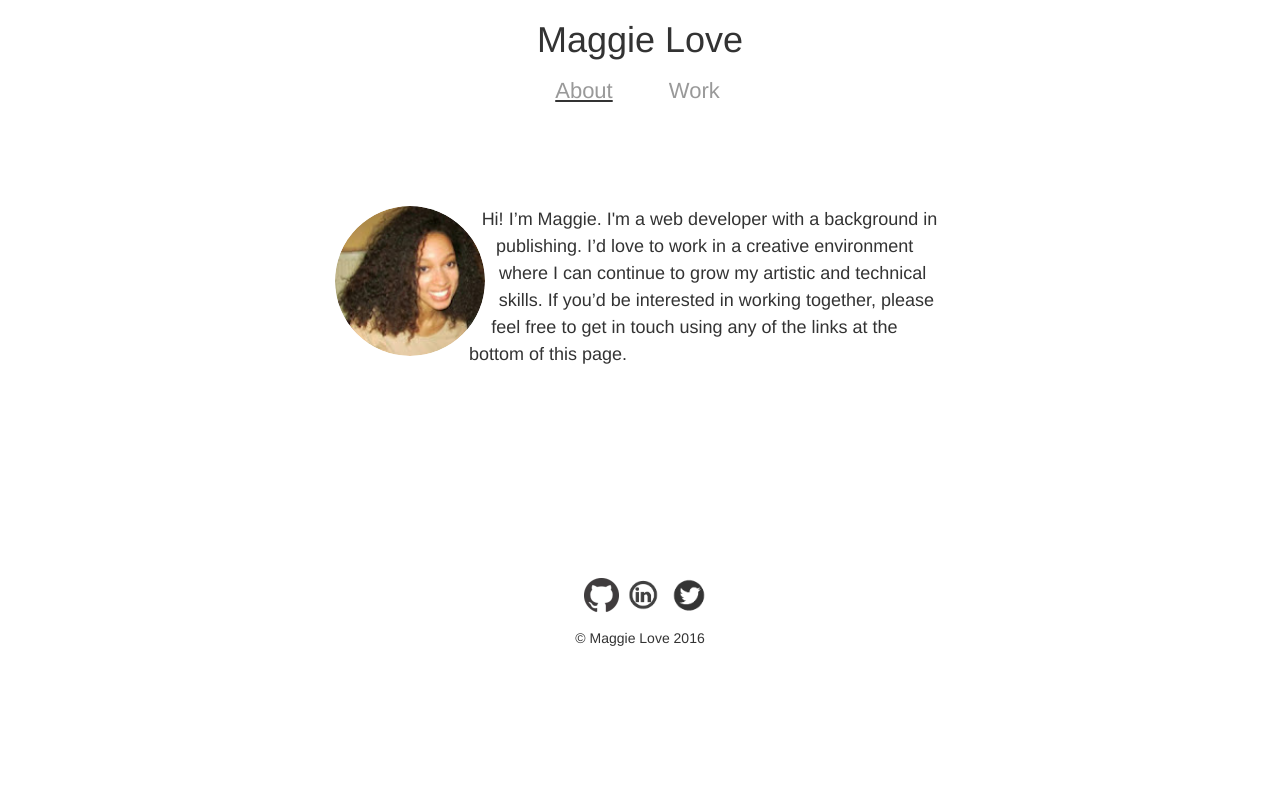
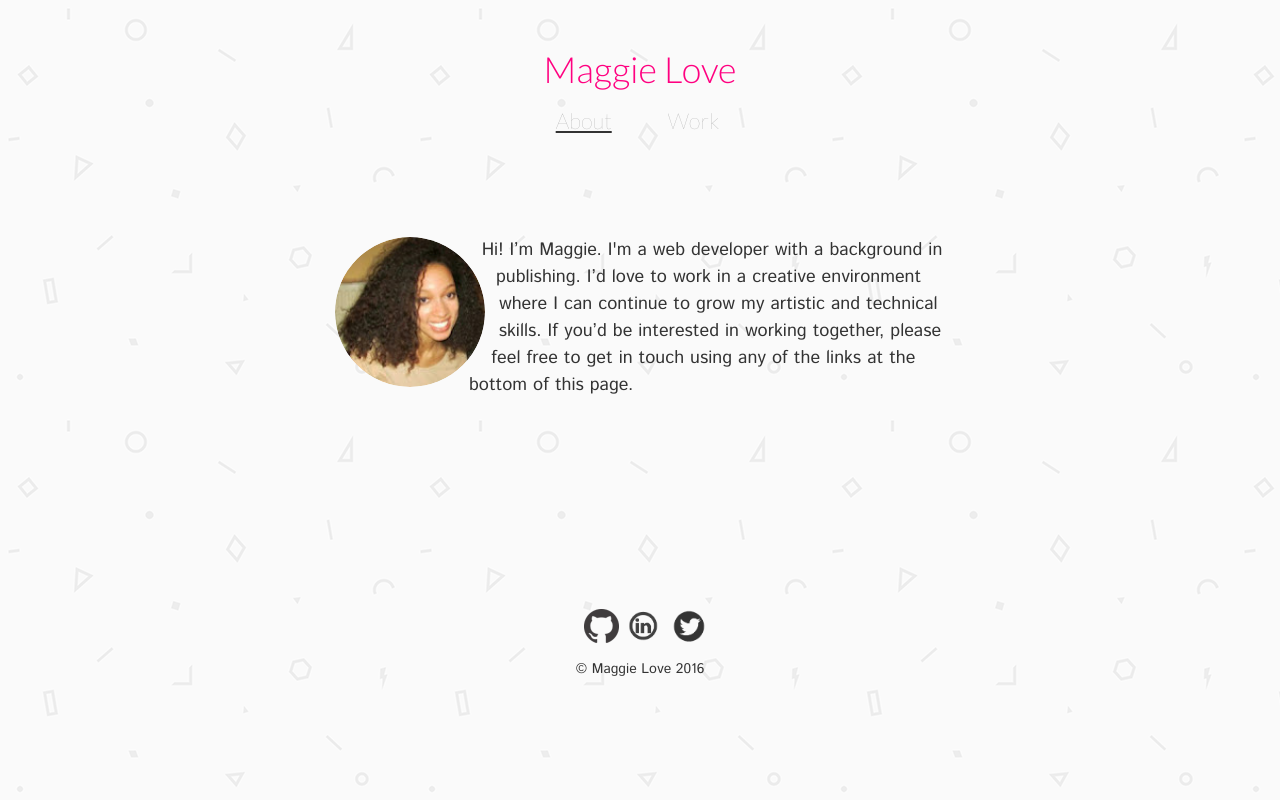
Before and after one commit to maggielove/portfolio-ii, a plain HTML site: page index.html in a window 1280 px wide. Drawn offline with nearby package versions, Linux system fonts and the light colour scheme.

Commit message:
styled fonts, added background pattern

```diff
--- a/css/style.css
+++ b/css/style.css
@@ -1,6 +1,17 @@
 /* site-wide */
+body {
+    background-image: url('../images/geometry/geometry.png');
+}
+
 .site-header {
     margin-bottom: 100px;
+    margin-top: 50px;
+}
+
+.site-header h1 {
+    font-family: 'Lato', sans-serif;
+    font-weight: 300;
+    color: #ff0080;
 }
 
 ul {
@@ -12,12 +23,21 @@ a {
     color: #999;
 }
 
+.list-inline > li > a {
+    font-family: 'Lato', sans-serif;
+    font-weight: 100;
+}
+
 .about {
     margin-right: 40px;
 }
 
 .active {
     text-decoration: underline;
+}
+
+p {
+    font-family: 'Istok Web', sans-serif;
 }
 
 footer {
--- a/index.html
+++ b/index.html
@@ -18,6 +18,9 @@
         <!-- For mobile rendering and touch zooming -->
         <meta name="viewport" content="width=device-width, initial-scale=1, maximum-scale=1, user-scalable=no">
 
+        <link href='https://fonts.googleapis.com/css?family=Lato:400,100,300' rel='stylesheet' type='text/css'>
+
+        <link href='https://fonts.googleapis.com/css?family=Istok+Web' rel='stylesheet' type='text/css'>
 
         <link rel="stylesheet" type="text/css" href="css/style.css">
         <title>Maggie Love | Home</title>
@@ -59,7 +62,6 @@
             </footer>
 
         </div><!-- .container-fluid -->
-        <script type="text/javascript" src="js/script.js"></script>
     </body>
 
 </html>
```
Also changed, not shown: work.html (+4 -1 lines), images/geometry/geometry.png (added), images/geometry/geometry_@2X.png (added), images/geometry/readme.txt (added).
